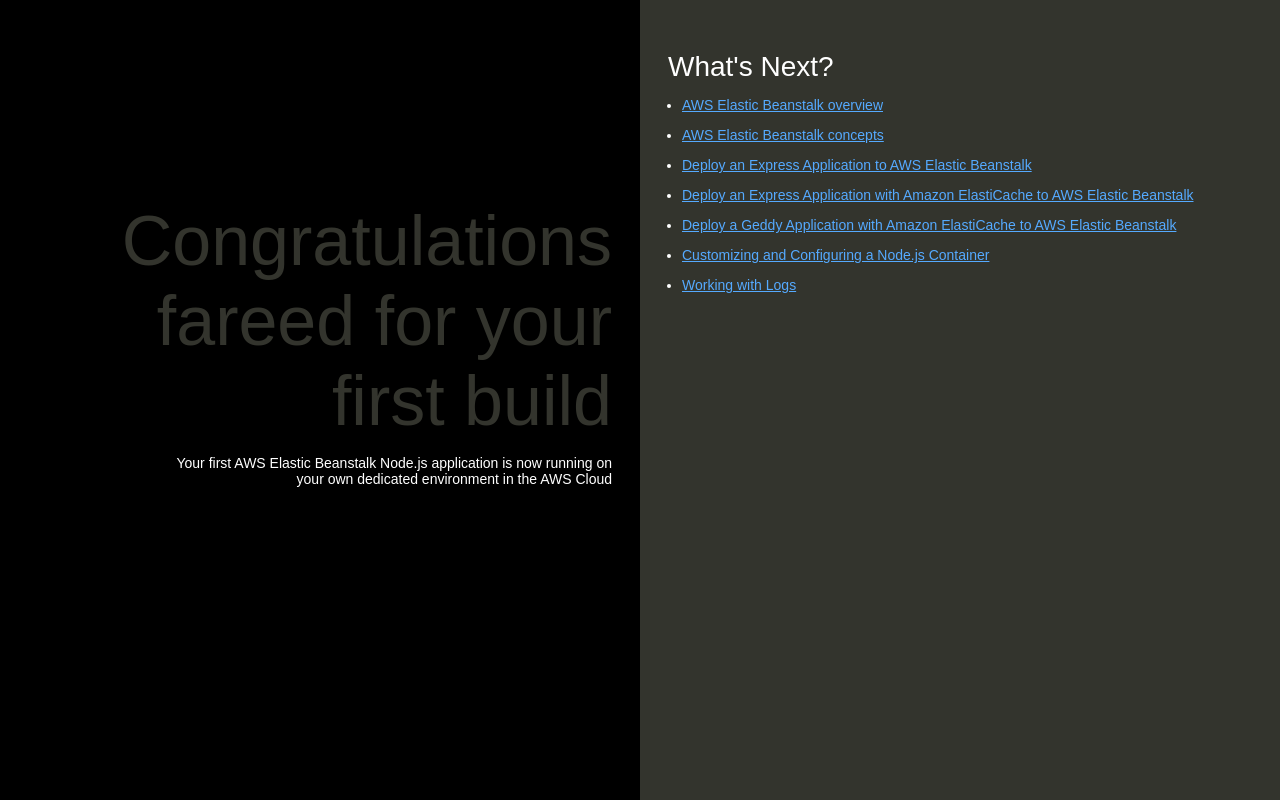
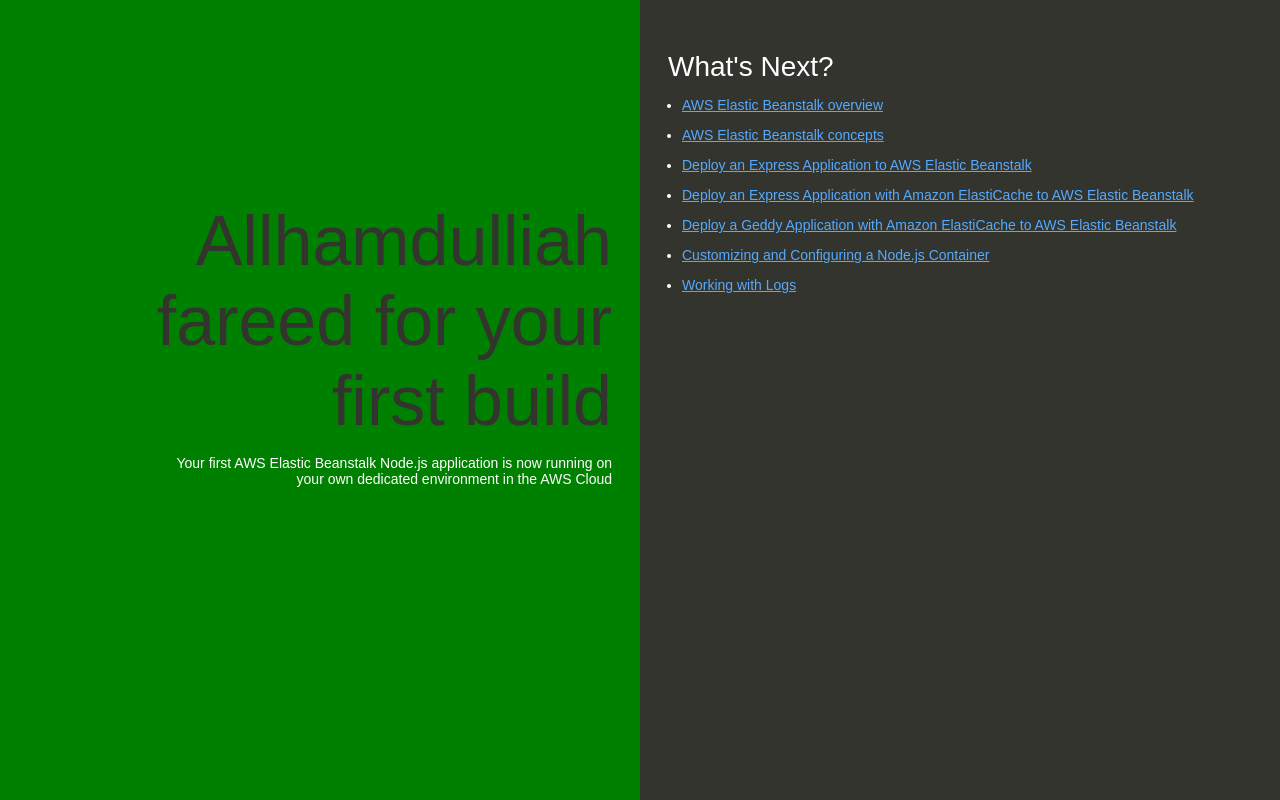
Before and after one commit to Fareed-Mirza/Certified-professional, a website: page index.html in a window 1280 px wide. Drawn offline with Linux system fonts and the light colour scheme.

Commit message:
Update index.html

```diff
--- a/index.html
+++ b/index.html
@@ -35,7 +35,7 @@
 
         text-align: right;
         padding-top: 11em;
-        background-color: Black;
+        background-color: Green;
 
       }
       .textColumn p {
@@ -74,7 +74,7 @@
   </head>
   <body>
     <div class="textColumn">
-      <h1>Congratulations fareed for your first build</h1>
+      <h1>Allhamdulliah fareed for your first build</h1>
       <p>Your first AWS Elastic Beanstalk Node.js application is now running on your own dedicated environment in the AWS Cloud</p>
     </div>
     <div class="linksColumn">
```
